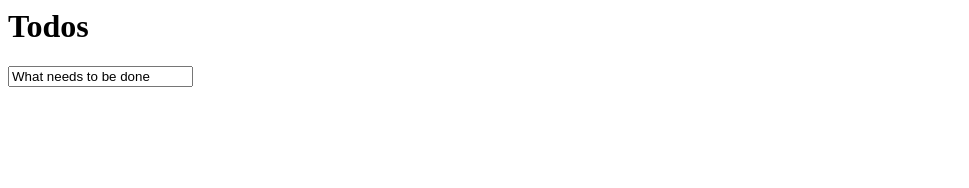
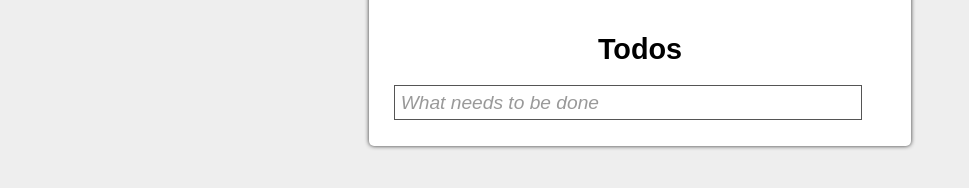
Before and after one commit to aaronmgdr/jstodo, a plain HTML site: page todo.html in a window 1280 px wide. Shown: the whole page, without its empty margins (0-969 px from the left). Drawn offline with nearby package versions, Linux system fonts and the light colour scheme.

Commit message:
adds styling for background and  input field

```diff
--- a/todo.html
+++ b/todo.html
@@ -1,8 +1,49 @@
 <html>
 <head>
 	<title>Todo.list</title>
+	<style type="text/css">
+		h1, p, body {
+			font-family: sans-serif;
+		}
+		input, textarea, {
+   		-webkit-appearance: none;
+ 		}
+
+		body {
+			background-color: #eee;
+		}
+		.list {
+			background-color: #FFF;
+			width: 38.944882%;
+      min-width:380px;
+			margin: 0 auto;
+      margin-top: -20px;
+			padding: 2%;
+			box-shadow: 0 0 4px 0 #333;
+			-webkit-border-radius: 5px;
+			-moz-border-radius: 5px;
+			border-radius: 5px;
+		}
+		h1 {
+			text-align: center;
+      font-size: 1.8em;
+		}
+		input, textarea, select {
+      border: 1px solid #555;
+      padding: 0.3em;
+      font-size: 1.2em;
+      line-height: 1em;
+      font-style: italic;
+      width: 95%;
+      background: #fff;
+      color: #999;
+
+    }
+
+	</style>
 </head>
 <body>
+	<div class="list">
 		<h1>Todos</h1>
 		<div class="New">
 	    <input id="name" type="text" value="What needs to be done">
@@ -10,6 +51,7 @@
 	  </div>
 
 		<div id="tasks">
+		</div>
 	</div>
 	<div id="templates">
 		<script class="action" type="text/template">
```
Lines whose indentation alone changed are shown as unchanged.
